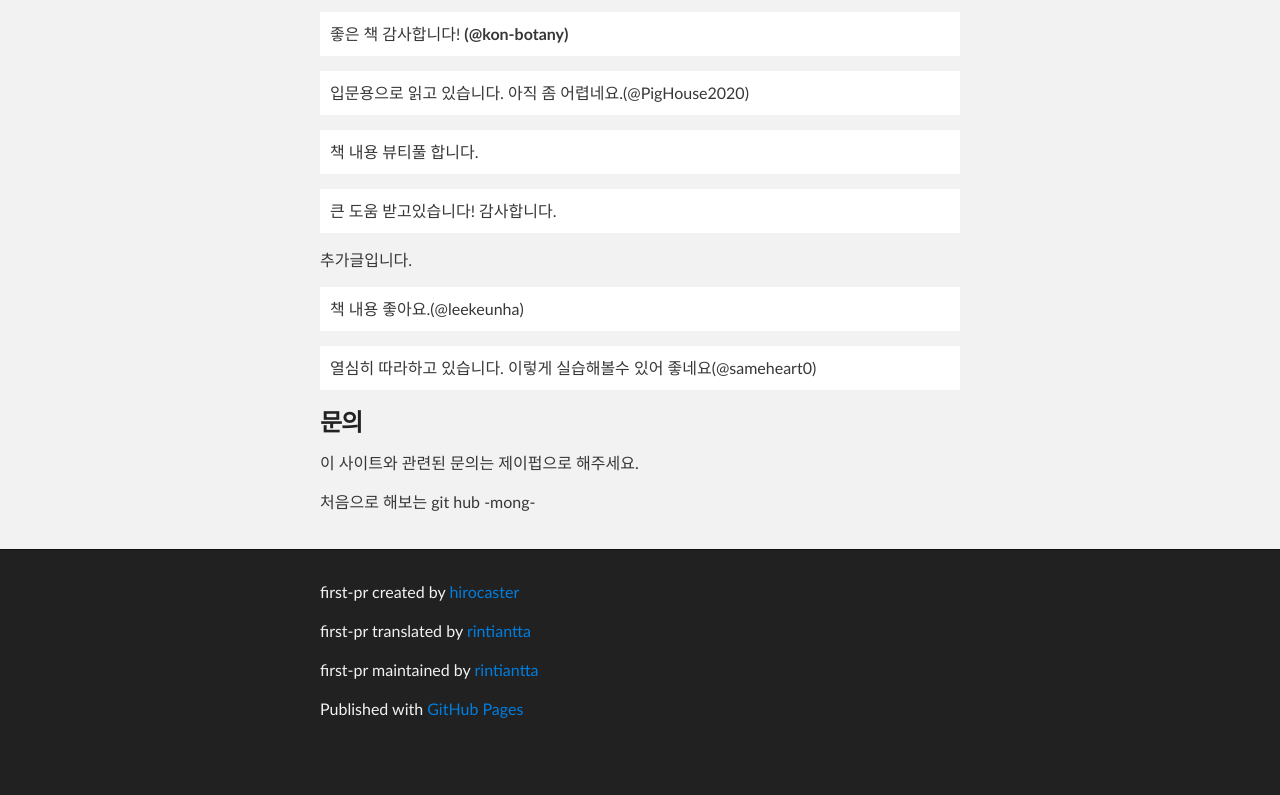
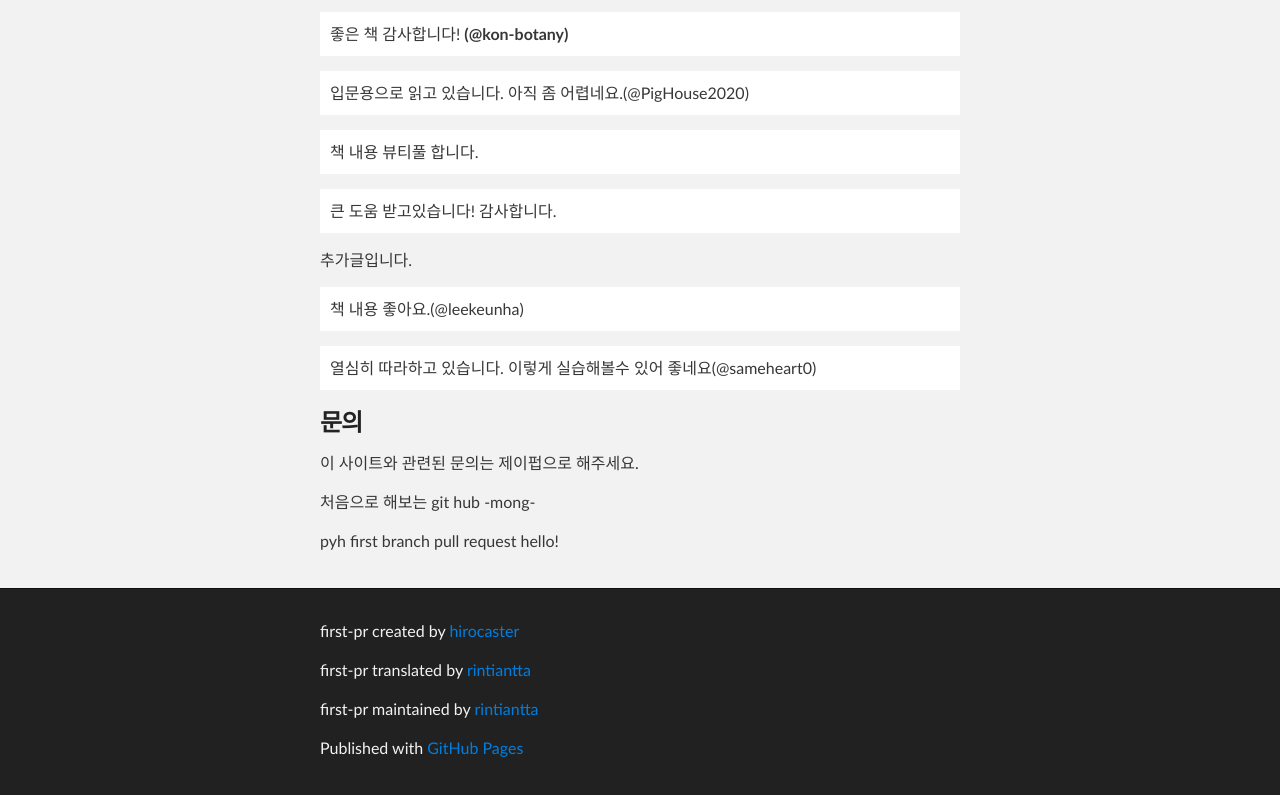
Before and after one commit to jpub-gh/first-pr, a plain HTML site: page index.html in a window 1280 px wide. Shown: the part 9687-10482 px from the top of the page. Before the commit the page ends 10443 px from the top, so only its background shows below. Drawn offline with nearby package versions, Linux system fonts and the light colour scheme.

Commit message:
Add my impression

```diff
--- a/index.html
+++ b/index.html
@@ -203,6 +203,7 @@
             <h3>문의</h3>
             <p>이 사이트와 관련된 문의는 제이펍으로 해주세요.</p>
             <p>처음으로 해보는 git hub -mong-</p>
+            <p>pyh first branch pull request hello!</p>
         </section>
     </div>
     <!-- FOOTER  -->
```
